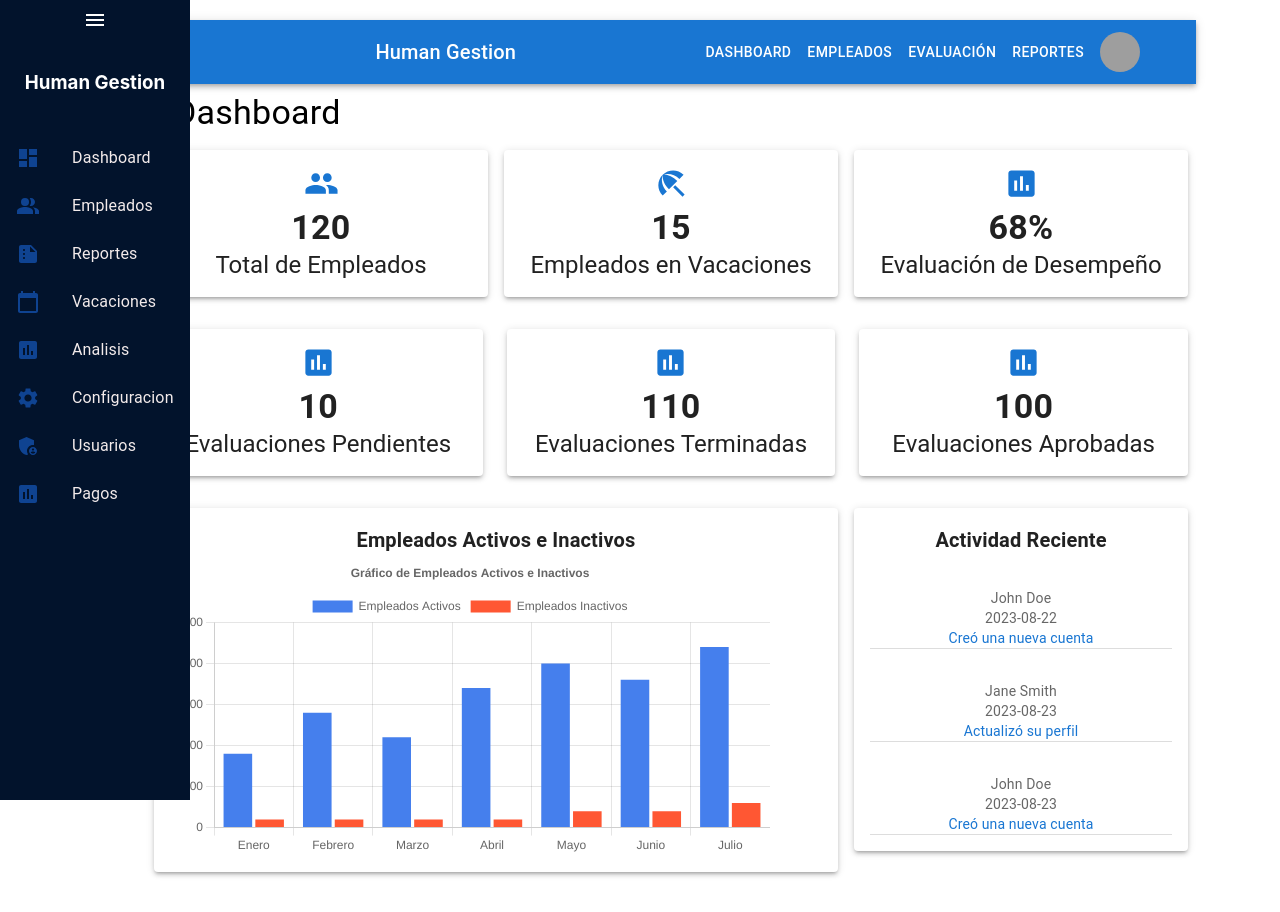
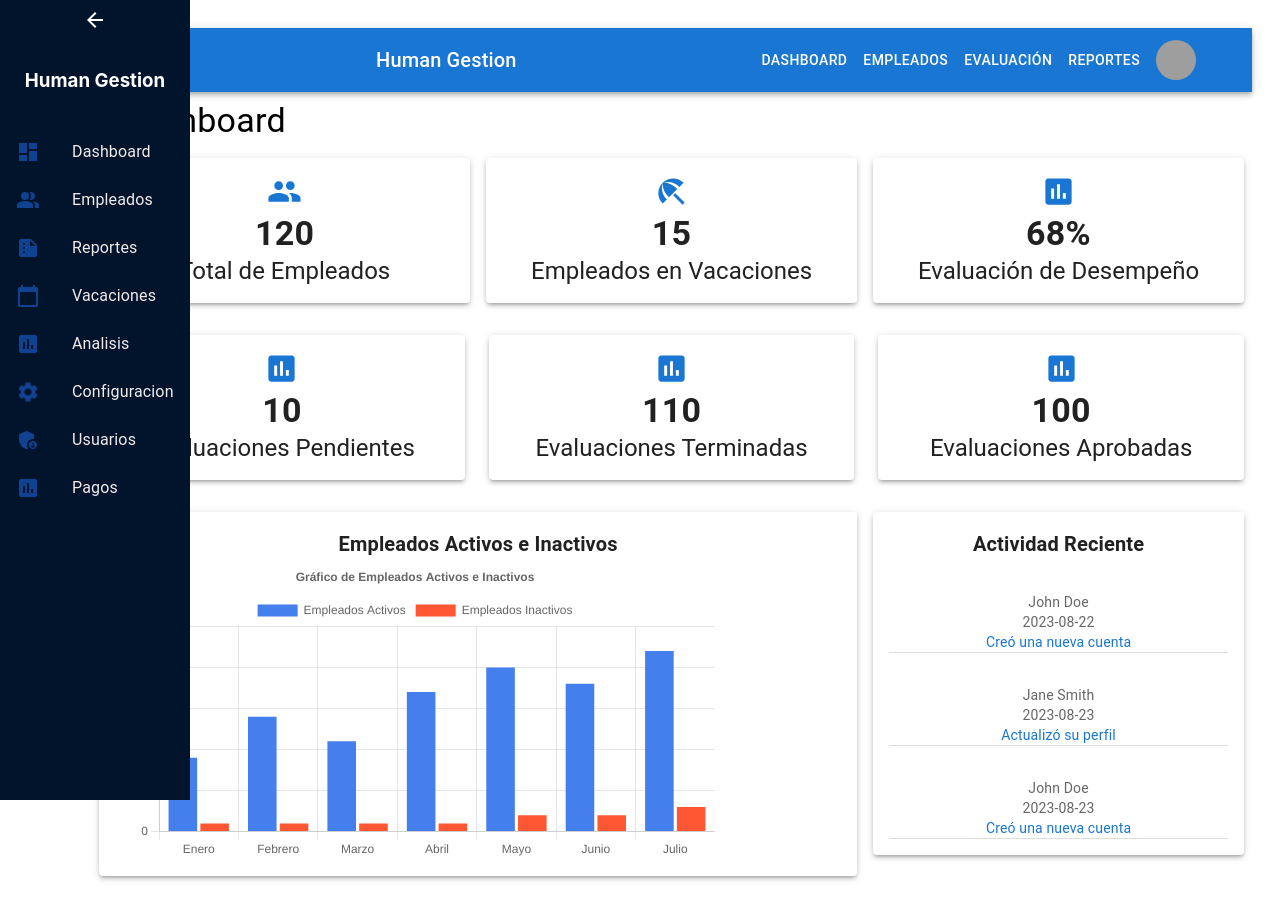
Before and after one commit to UrielHernand/Human-v1, a React (Vite) app: page /admin/dashboard in a window 1280 px wide. Built offline with nearby package versions, Linux system fonts and the light colour scheme; grey boxes are pictures that could not be loaded.

Commit message:
Update max-width and sidebar icon in CSS, and refactor AdminRoutesSidebar.jsx.

```diff
--- a/src/App.css
+++ b/src/App.css
@@ -1,8 +1,9 @@
 #root {
-  max-width: 1310px;
+  max-width: 1580px;
 
- margin-left: auto;
+
   text-align: center;
+  margin: auto ;
 }
 
 .logo {
--- a/src/Global/Sidebar/Sidebar.jsx
+++ b/src/Global/Sidebar/Sidebar.jsx
@@ -88,7 +88,7 @@ const Sidebar = () => {
         style={{ background: '#02132c' }}
       >
         <IconButton onClick={toggleSidebar} style={{ borderRadius: '0', color:'white' }}>
-          {sidebarVisible ? <MenuOutlined /> : <ArrowBack />}
+          {sidebarVisible ? <ArrowBack />  :  <MenuOutlined /> }
         </IconButton>
         <div className={`sidebar__content`}>
           <div className={`${sidebarVisible ? 'sidebar__logo' : 'hiddenLogo'}`}>
--- a/src/Pages/Admin/AdminRoutesSidebar.jsx
+++ b/src/Pages/Admin/AdminRoutesSidebar.jsx
@@ -12,7 +12,20 @@ import AppBar1 from '../../Components/Graphics/AppBar/AppBar';
 const Sidebar = lazy(() => import('../../Global/Sidebar/Sidebar'));
 
 
-
+const styles = {
+  container: {
+    width: '100%',
+    margin: '0 auto',
+    display: 'flex',
+  },
+  sidebar: {
+    width: '5%',
+  },
+  content: {
+    flex: '1',
+    padding: '20px',
+  },
+};
 
 export const AdminRoutesSidebar = () =>
 {
@@ -22,15 +35,15 @@ export const AdminRoutesSidebar = () =>
 
 
 
-<Grid container style={{ width: '90%', margin: '0 auto', }}>
-  <Grid item xs={3} style={{ width: '62px', flex: '0 0 auto', }}>
-    <Sidebar style={{ width: '190px', flex: '0 0 auto' }} />
-  </Grid>
-  <Grid item xs style={{ flex: '1', padding: '20px', overflow: 'auto' ,}}>
-    <AppBar1 />
-    <Outlet />
-  </Grid>
-</Grid>
+<Grid container style={styles.container}>
+      <Grid item style={styles.sidebar}>
+        <Sidebar />
+      </Grid>
+      <Grid item style={styles.content}>
+        <AppBar1 />
+        <Outlet />
+      </Grid>
+    </Grid>
 
 
 
--- a/src/index.css
+++ b/src/index.css
@@ -1,9 +1,8 @@
 :root {
   font-family: Inter, system-ui, Avenir, Helvetica, Arial, sans-serif;
-  line-height: 1.5;
+
   font-weight: 400;
 
-  color-scheme: light dark;
   color: rgba(0, 0, 0, 0.87);
   background-color: #f8f8f8;
 
@@ -24,9 +23,6 @@ a:hover {
 }
 
 body {
-  margin: 0;
-
-  padding: 0;
 
 }
 
```
